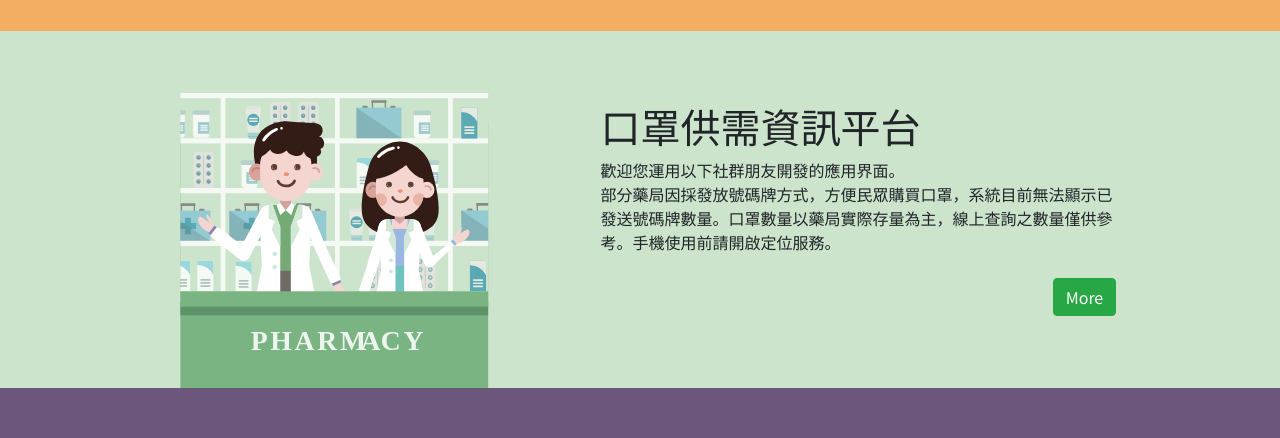
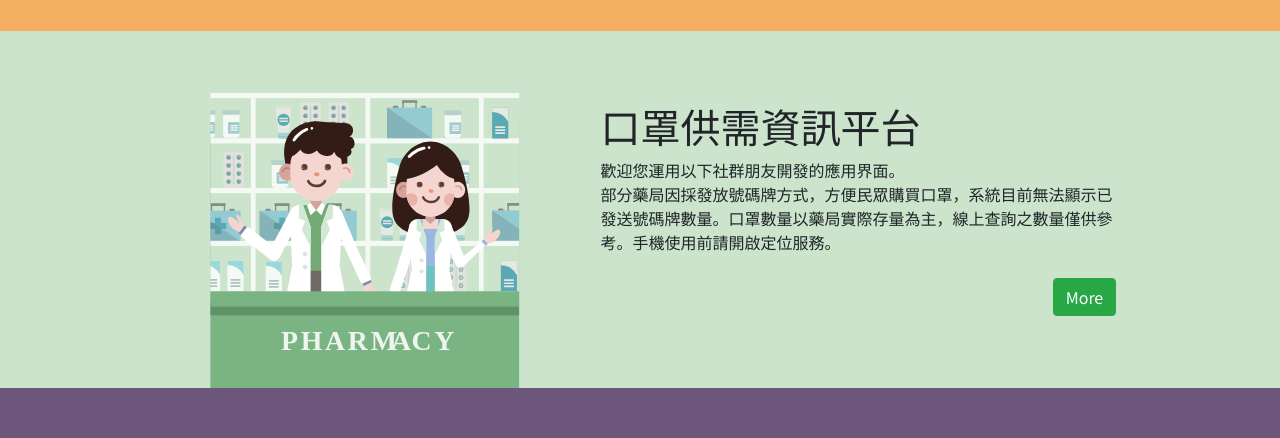
Before and after one commit to andy6804tw/2019-nCoV, a website: page web/index.html in a window 1280 px wide. Shown: the part 2060-2498 px from the top of the page. Drawn offline with nearby package versions, Linux system fonts and the light colour scheme.

Commit message:
modify layout

```diff
--- a/web/index.html
+++ b/web/index.html
@@ -791,7 +791,7 @@
   <!-- Pharmacy mask platform -->
   <div class="section-mask pt-5">
     <div class="row justify-content-center align-items-center">
-      <div class="col-md-4 col-sm-12">
+      <div class="col-md-4 col-sm-12 text-center">
         <!-- SVG Pharmacy -->
         <img src="./image/pharmacy.svg" style="width: 85%;">
       </div>
```
